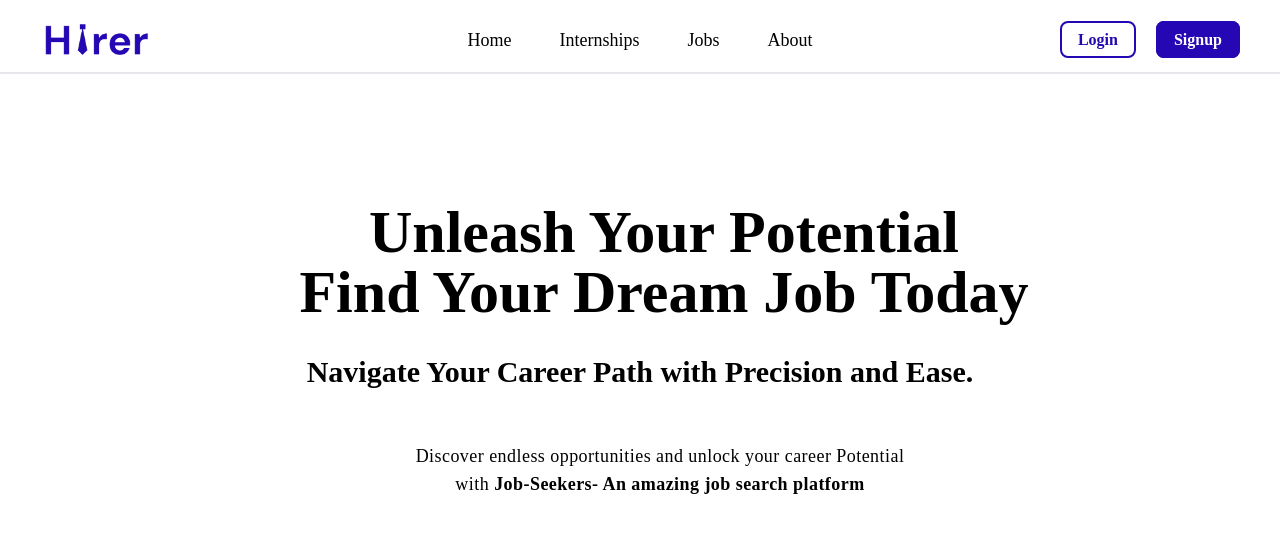
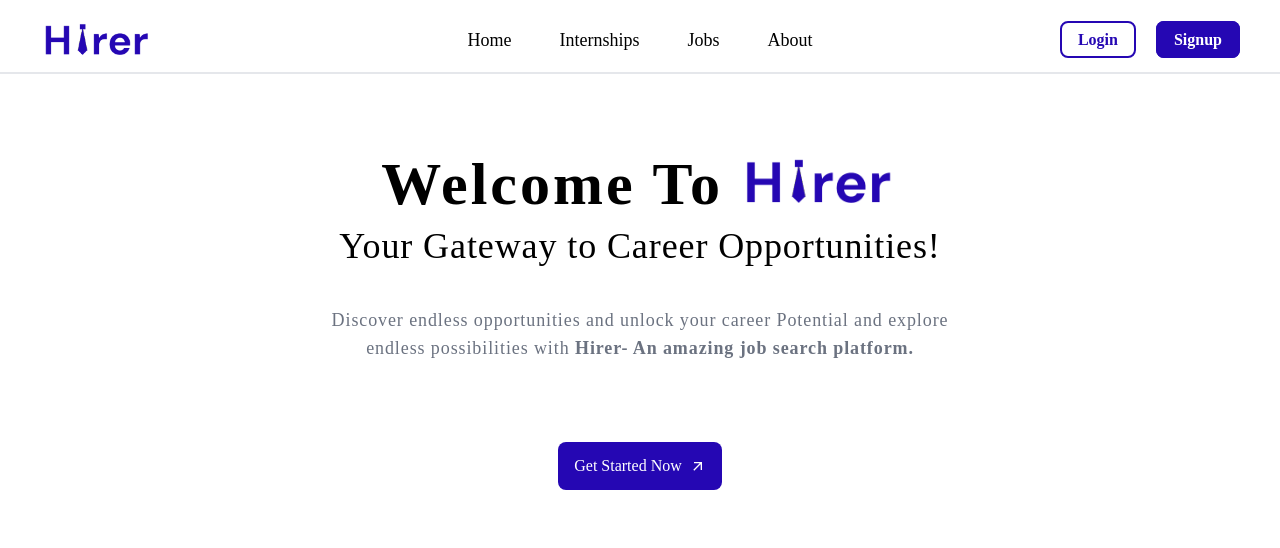
Before and after one commit to tarunkoshti/Job-App, a React (Vite) app in the folder Frontend/: page / in a window 1280 px wide. Shown: the top 548 px of the page. Built offline with nearby package versions, Linux system fonts and the light colour scheme; no server answers; what @react-pdf/renderer would draw is missing.

Commit message:
homepage

```diff
--- a/Frontend/src/Components/Button.jsx
+++ b/Frontend/src/Components/Button.jsx
@@ -3,7 +3,7 @@ import React from 'react'
 const Button = ({
     children,
     type = 'button',
-    bgColor = 'bg-blue-600',
+    bgColor = 'bg-[#2507B3]',
     textColor = 'text-white',
     className = '',
     ...props
--- a/Frontend/src/Components/Header/Header.jsx
+++ b/Frontend/src/Components/Header/Header.jsx
@@ -156,7 +156,7 @@ const Header = () => {
                 {/* rightItems */}
                 {
                     !authStatus && (
-                        <ul className='w-[200px] max-sm:hidden flex lg:flex justify-end gap-5 items-center'>
+                        <ul className='w-[200px] max-sm:hidden flex lg:flex justify-end gap-5 items-center '>
                             {rightItems.map((item) =>
                                 item.active ? (
                                     <li key={item.name}>
--- a/Frontend/src/Pages/Home.jsx
+++ b/Frontend/src/Pages/Home.jsx
@@ -4,6 +4,9 @@ import { fetchInternships } from '../store/Actions/internshipActions';
 import { fetchJobs } from '../store/Actions/jobActions';
 import InternshipCard from '../Components/InternshipCard';
 import JobCard from '../Components/JobCard';
+import Button from '../Components/Button'
+import { Link, Navigate, useNavigate } from 'react-router-dom';
+import { MdArrowOutward } from "react-icons/md";
 
 const Home = () => {
 
@@ -24,18 +27,28 @@ const Home = () => {
     dispatch(fetchInternships());
   }, [dispatch]);
 
-
+  const navigate = useNavigate()
 
   return (
 
 
-    <div className="w-full bg-white">
-      <div className="flex flex-col items-center md:gap-10 px-4 md:px-0">
-        <div className="flex flex-col items-center gap-8 mt-10 md:mt-32">
-          <h1 className="text-center  text-4xl md:text-6xl font-bold leading-tight md:pl-12">Unleash Your Potential <br /> Find Your Dream Job Today</h1>
-          <h4 className="text-center  text-2xl font-semibold md:text-3xl">Navigate Your Career Path with Precision and Ease.</h4>
-          <p className="pl-4 md:pl-10  leading-normal mt-5 text-base md:text-lg text-center tracking-wide">Discover endless opportunities and unlock your career Potential <br /> with <span className="font-semibold">Job-Seekers- An amazing job search platform</span></p>
-          {/* <img className="w-[600px] mt-5 pl-12 md:w-full h-auto pr-12 md:ml-0 md:max-w-[510px]" src="logo1.jpg" alt="" /> */}
+    <div className="w-full ">
+      <div className="h-screen w-full flex justify-center">
+        <div className="pt-20 flex flex-col items-center">
+          <div className='flex gap-4'>
+            <h1 className="text-4xl md:text-6xl font-semibold tracking-wider">Welcome To
+            </h1>
+            < img className='h-14' src="Job Seeking2.png" alt="./logo.jpg" />
+          </div>
+          <span className='md:text-4xl block mt-3 tracking-wide'>Your Gateway to Career Opportunities!</span>
+
+          <p className="text-gray-500 mt-10 text-base md:text-lg text-center tracking-wider">Discover endless opportunities and unlock your career Potential and explore <br /> endless possibilities with  <span className="font-semibold">Hirer- An amazing job search platform.</span></p>
+
+          <Button className='mt-20 flex items-center gap-2 py-3'
+            onClick={() => navigate('/student/signup')}>
+            Get Started Now
+            <MdArrowOutward />
+          </Button>
         </div>
       </div>
 
@@ -49,11 +62,6 @@ const Home = () => {
           <img className="w-[110px] h-auto mb-4" src="https://upload.wikimedia.org/wikipedia/commons/thumb/3/35/Pinterest_Logo.svg/1200px-Pinterest_Logo.svg.png" alt="" />
           <img className="w-[110px] h-auto mb-4" src="https://www.pngall.com/wp-content/uploads/13/Figma-Logo-PNG-Photos.png" alt="" />
         </div>
-      </div>
-
-      <div className="py-5 mt-5">
-        <h1 className="text-center text-3xl md:text-5xl font-semibold">Find your perfect dream jobs</h1>
-        <p className="text-center text-[#1F2937] mt-2 md:mt-5 text-base md:text-lg tracking-wider mb-10 pb-5">JobSeekrs present for help candidate for meet the dream company</p>
       </div>
 
       {/* Explore Internships */}
```
Lines whose indentation alone changed are shown as unchanged.
